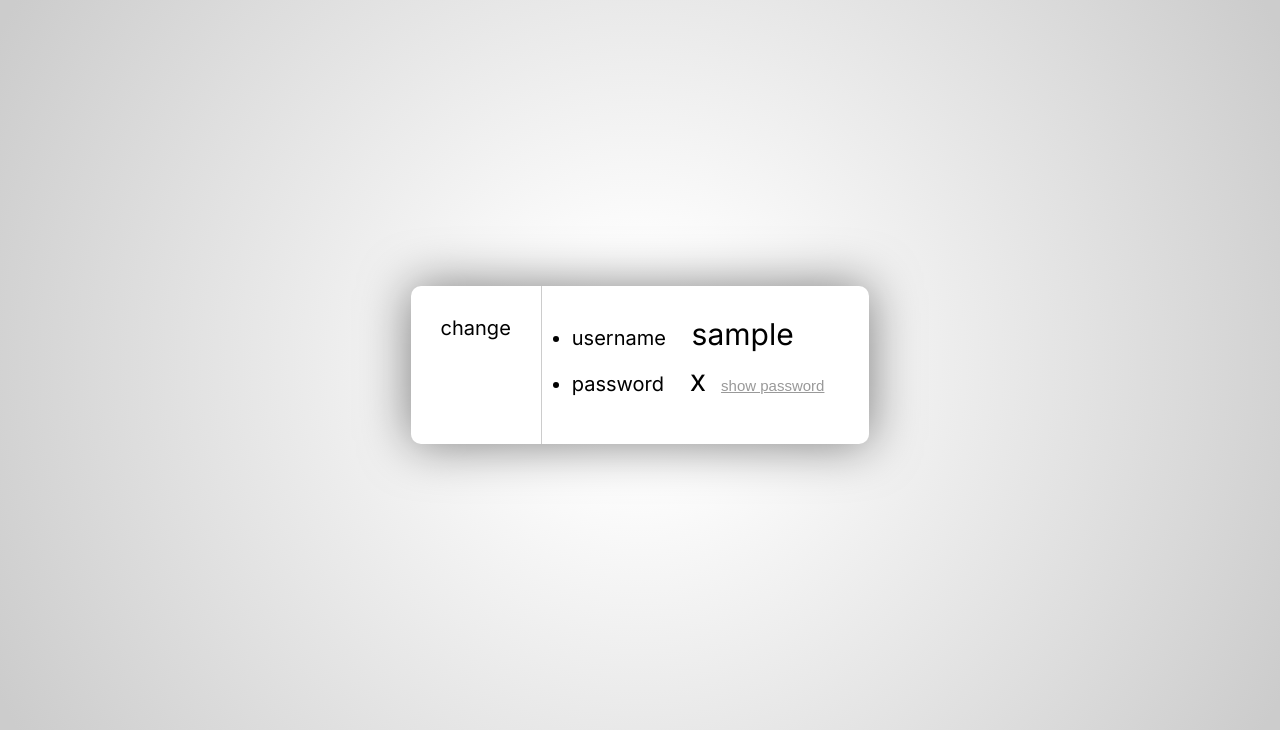
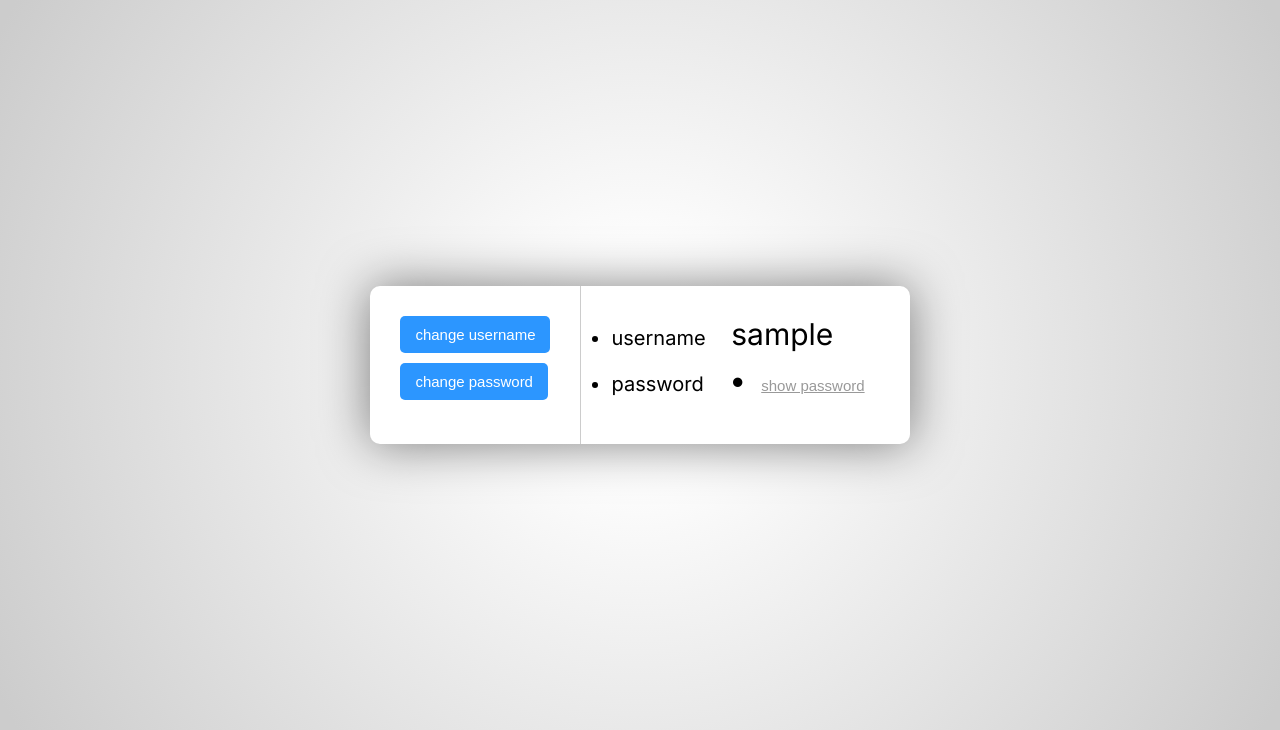
Before and after one commit to mohammad-alj/myTodo, a Flask app: template templates/acount.html in a window 1280 px wide. Shown: the part 70-800 px from the top of the page. Run offline with Flask 3, Linux system fonts and the light colour scheme; the template is opened without the code that fills it: most values are stand-ins (such as "Sample title", 1, 10 or a date in 2020); some libraries are stand-ins or nearby versions.

Commit message:
Create change username and change password forms.

```diff
--- a/static/acount.css
+++ b/static/acount.css
@@ -30,3 +30,9 @@ main {
     font-size: 3rem;
     margin-left: 2rem;
 }
+
+.change {
+    display: flex;
+    flex-direction: column;
+    gap: 1rem;
+}
--- a/templates/acount.html
+++ b/templates/acount.html
@@ -5,13 +5,39 @@
 {% endblock %}
 
 {% block css %}
-    <link rel="stylesheet" href="../static/acount.css">
+<link rel="stylesheet" href="../static/form.css">
+<link rel="stylesheet" href="../static/acount.css">
 {% endblock %}
 
 {% block main %}
     <div class="acount-info-container">
         <div class="change">
-            change
+            <div class="change-username-feild">
+                <button id="change-username" class="btn btn--primary">change username</button>
+                <form action="/acount/username" hidden method="POST" id="change-username-form">
+                    <input class="form__input"
+                    type="text"
+                    id="username"
+                    autocomplete="off"
+                    autofocus
+                    name="username"
+                    minlength="5" >
+                    <button class="btn btn--primary">change username</button>
+                </form>
+            </div>
+            <div class="change-password-feild">
+                <button id="change-password" class="btn btn--primary">change password</button>
+                <form action="/acount/password" hidden method="POST" id="change-password-form">
+                    <input class="form__input"
+                    type="text"
+                    id="password"
+                    autocomplete="off"
+                    autofocus
+                    name="password"
+                    minlength="6" >
+                    <button class="btn btn--primary">change password</button>
+                </form>
+            </div>
         </div>
         <div class="info">
             <ul class="info-list">
@@ -24,5 +50,58 @@
             </ul>
         </div>
     </div>
-    <script src="../static/acountInfo.js"/>
+    <script>
+        // INFO SECTION
+        password = document.querySelector('.password');
+        let hidden = false;
+
+        const passwordContent = password.innerHTML
+        let dots = ''
+        for (let i = 0; i < passwordContent.length; i++) {
+            dots += '&bull;'
+        }
+
+        changeApperance()
+
+        function changeApperance() {
+            if (hidden === true) {
+                password.innerHTML = passwordContent;
+                hidden = false
+            } else {
+                password.innerHTML = dots
+                hidden = true
+            }
+        }
+
+        btn = document.getElementById('show')
+        btn.onclick = () => {
+            changeApperance()
+            if (hidden === true) {
+                btn.innerHTML = 'show password'
+            } else {
+                btn.innerHTML = 'hide password'
+            }
+        }
+
+        // CHANGE INFO SECTION
+        const changeUsernameBtn = document.getElementById('change-username')
+        const changeUsernameForm = document.getElementById('change-username-form')
+
+        let usrFormShown = false
+
+        const changePasswordBtn = document.getElementById('change-password')
+        const changePasswordForm = document.getElementById('change-password-form')
+
+        let pwFormShown = false
+
+        changeUsernameBtn.onclick = () => {
+            changeUsernameForm.removeAttribute('hidden')
+            changeUsernameBtn.setAttribute('hidden', '')
+        }
+
+        changePasswordBtn.onclick = () => {
+            changePasswordForm.removeAttribute('hidden')
+            changePasswordBtn.setAttribute('hidden', '')
+        }
+    </script>
 {% endblock %}
```
Also changed, not shown: static/acountInfo.js (deleted, +0 -31 lines).
